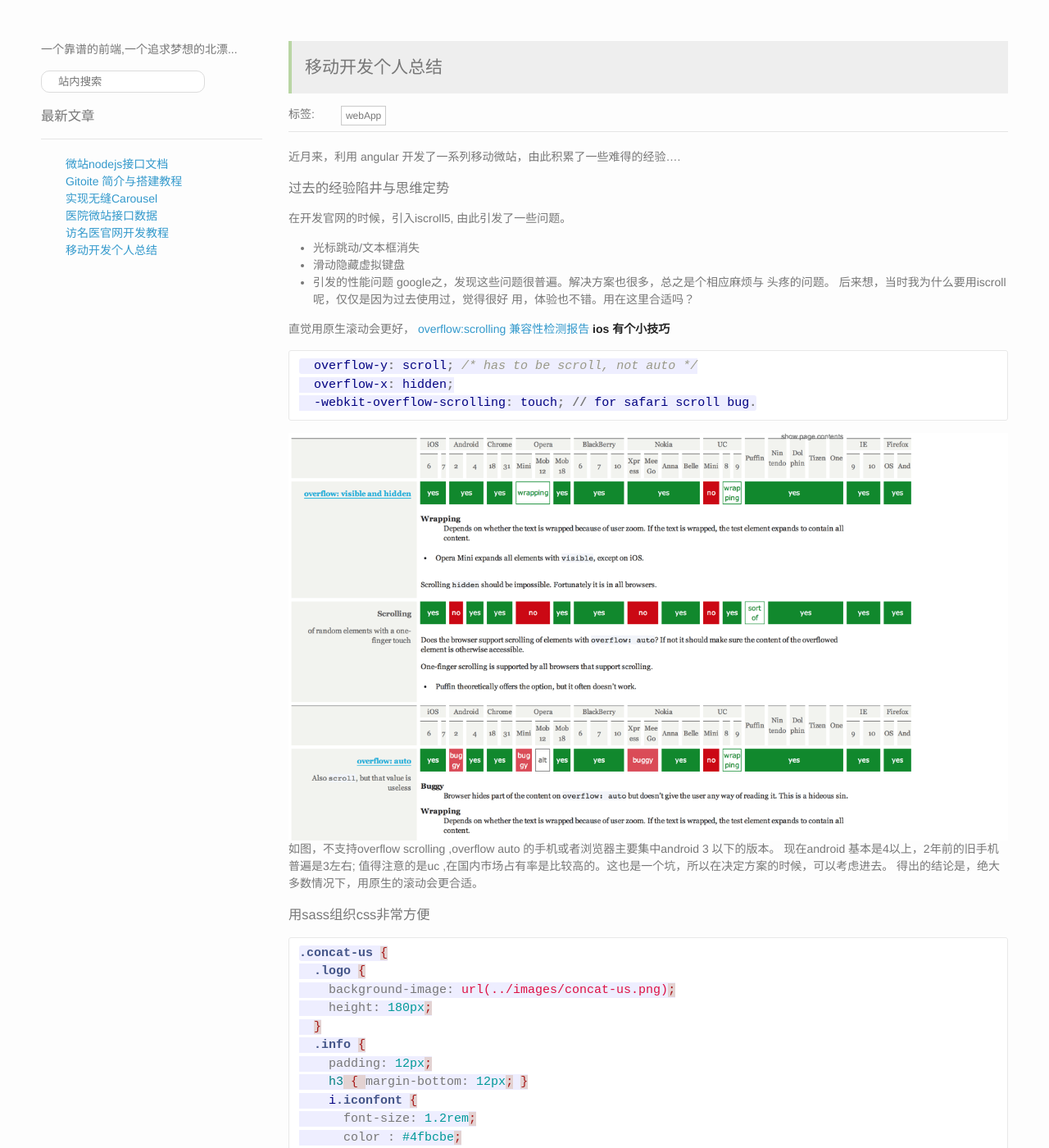
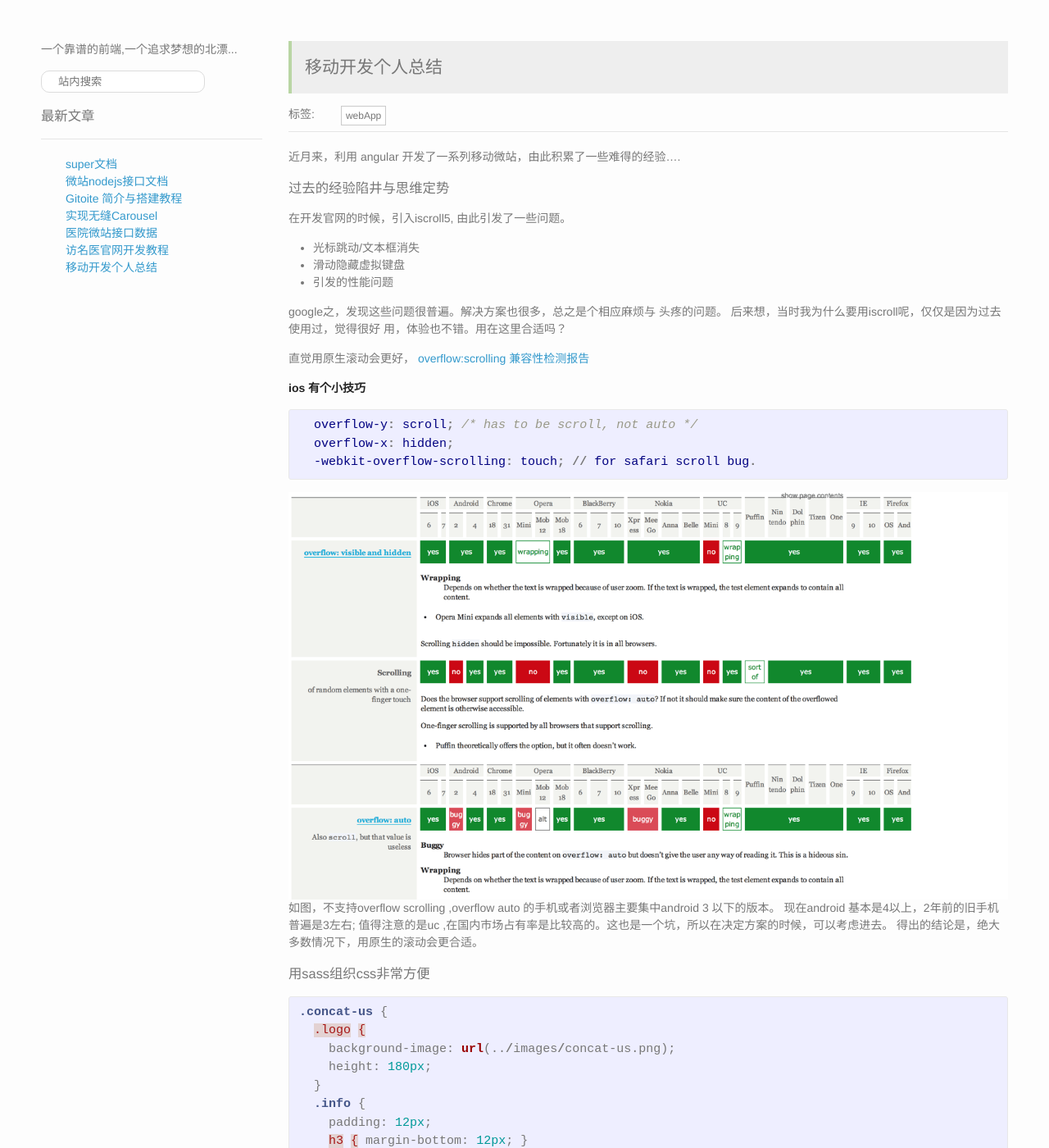
Before and after one commit to heyi/heyi.github.io, a Jekyll site: the page built from _posts/2014-07-01-index.md, in a window 1280 px wide and 1400 px high. Shown: the whole window at 82% size. Built offline with Jekyll 4.4.1, drawn with Linux system fonts in a browser that asks for light colours; comment, search, counter and statistics services are not loaded.

Commit message:
add super blog

````diff
--- a/_posts/2014-07-01-index.md
+++ b/_posts/2014-07-01-index.md
@@ -6,30 +6,37 @@
 ---
 
 近月来，利用 angular 开发了一系列移动微站，由此积累了一些难得的经验....
+
 ### 过去的经验陷井与思维定势
 在开发官网的时候，引入iscroll5, 由此引发了一些问题。
+
 * 光标跳动/文本框消失
 * 滑动隐藏虚拟键盘
 * 引发的性能问题
+
 google之，发现这些问题很普遍。解决方案也很多，总之是个相应麻烦与
 头疼的问题。
 后来想，当时我为什么要用iscroll呢，仅仅是因为过去使用过，觉得很好
 用，体验也不错。用在这里合适吗？
 
 直觉用原生滚动会更好，[ overflow:scrolling 兼容性检测报告](http://www.quirksmode.org/css/css2/mobile.html)
+
 **ios 有个小技巧**
-```css
+
+{% highlight css %}
   overflow-y: scroll; /* has to be scroll, not auto */
   overflow-x: hidden;
   -webkit-overflow-scrolling: touch; // for safari scroll bug.
-```
+{% endhighlight %}
+
 ![overflow scrolling detected]({{site.url}}/images/mobile_overflow.png)
 如图，不支持overflow scrolling ,overflow auto 的手机或者浏览器主要集中android 3 以下的版本。 现在android 基本是4以上，2年前的旧手机普遍是3左右;
 值得注意的是uc ,在国内市场占有率是比较高的。这也是一个坑，所以在决定方案的时候，可以考虑进去。
 得出的结论是，绝大多数情况下，用原生的滚动会更合适。
 
 ### 用sass组织css非常方便
-```sass
+
+{% highlight css %}
 .concat-us {
   .logo {
     background-image: url(../images/concat-us.png);
@@ -47,11 +54,13 @@
     }
   }
 }
-```
+{% endhighlight %}
+
 项目中的部分sass代码片断，这种组织的好处就是方便管理，互不影响。
 在设计风格多变的页面中有很大管理维护优势，缺点是提取共用性的css会比较困难.
 
 ### 使用渐进式 JPEG 能提升用户体验
+
 [关于progressive-jpeg](http://www.webmonkey.com/2013/01/the-return-of-the-progressive-jpeg/)
 [简单说明](http://www.biaodianfu.com/progressive-jpeg.html)
 我第一个想法就是，这个渐进式 jpeg确实很不错，有法子在部署的时候自动转换吗？
@@ -59,6 +68,7 @@
 看官方文档是有这个选项的，而且是默认选中的，很贴心了。
 
 ### 虚拟键盘遮挡输入框问题。
+
 这个问题也是很普遍的， 具体表现为如果容器的布局是 --absolute-- 或者 --fixed--,
 点击输入框时，弹出的虚拟键盘会遮挡住输入框。我这里的表现是虚拟键盘会顶高页面,但页面会反弹回来(测试手机是红米)。
 
````
Also changed, not shown: _posts/2014-07-02-index.md (+5 -0 lines), _posts/2015-02-10-index.md (added, +37 -0 lines), search.json (+1 -1 lines).
